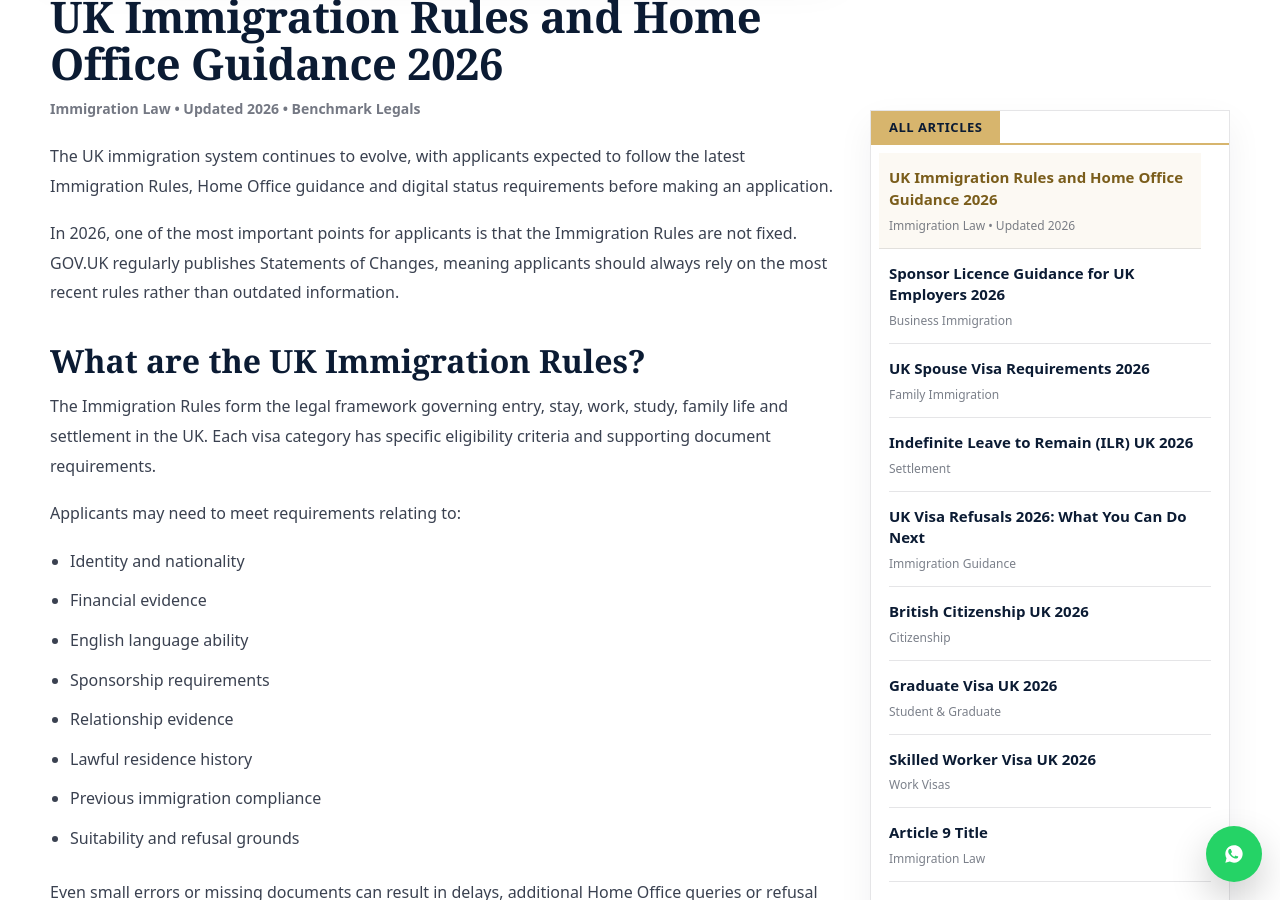
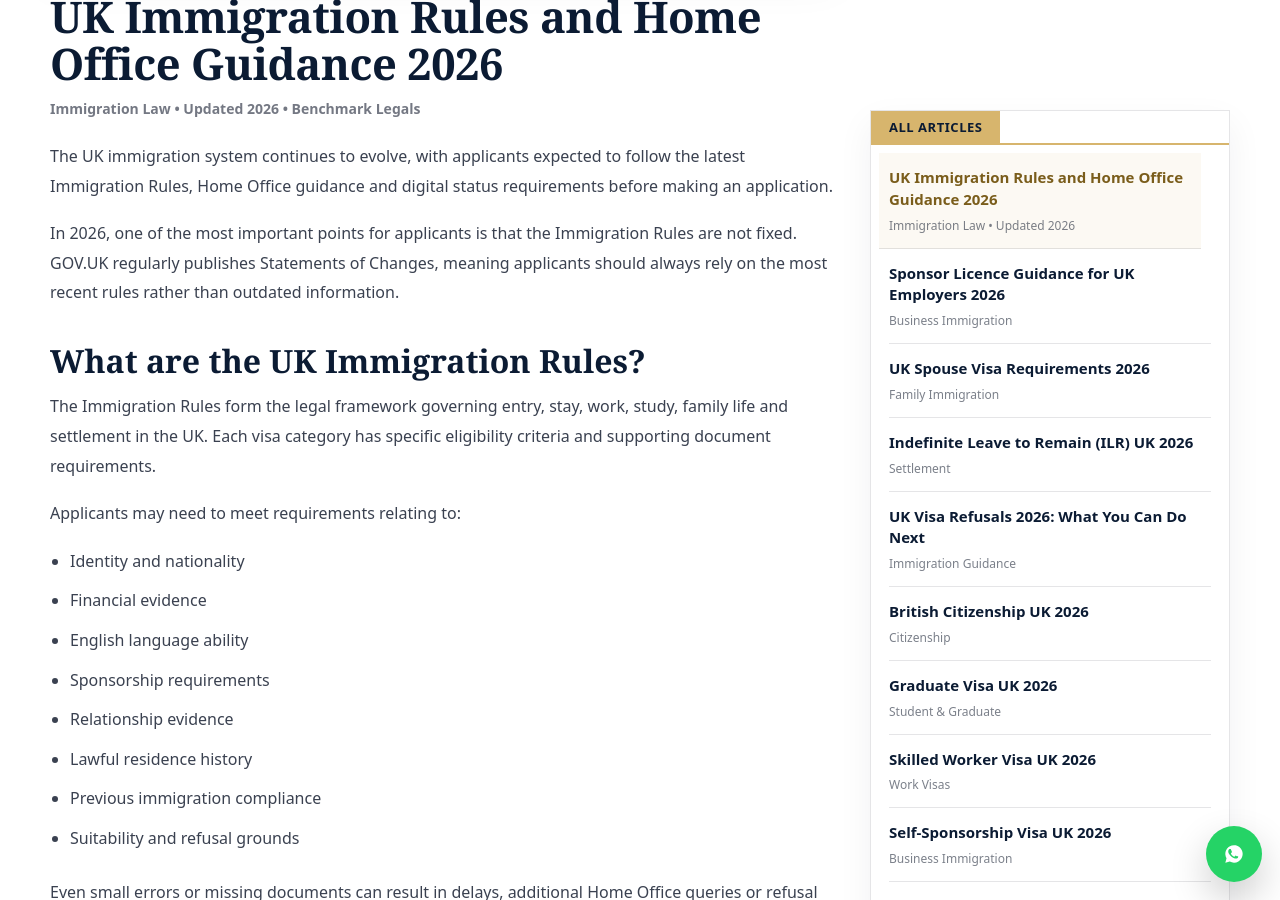
Before and after one commit to bethy-123/benchmarklegals, a Jekyll site: the page blogs.html, which Jekyll copies as it is, in a window 1280 px wide and 900 px high, scrolled down 957 px. Built offline with Jekyll 4.4.1, drawn with Linux system fonts in a browser that asks for light colours.

Commit message:
Update blogs.html

```diff
--- a/blogs.html
+++ b/blogs.html
@@ -1285,12 +1285,109 @@
 </article>
 
             <!-- ARTICLE 9 -->
-            <article class="blogPanel" id="article-9" data-title="Article 9">
-              <img class="articleImage" src="assets/ukimmig.png" alt="Article 9">
-              <h2 class="blogTitle">Article 9 Title</h2>
-              <div class="blogMeta">Immigration Law • Benchmark Legals</div>
-              <div class="blogContent"><p>Write article 9 content here.</p></div>
-            </article>
+<article class="blogPanel" id="self-sponsorship" data-title="Self-Sponsorship Visa UK 2026">
+
+  <img class="articleImage" src="assets/self-sponsorship.png" alt="Self-Sponsorship Visa UK 2026">
+
+  <h2 class="blogTitle">Self-Sponsorship Visa UK 2026: How to Start a Business and Sponsor Yourself</h2>
+
+  <div class="blogMeta">Business Immigration • Updated 2026 • Benchmark Legals</div>
+
+  <div class="blogContent">
+
+    <p>
+      The concept of a “self-sponsorship visa” has become increasingly popular among entrepreneurs looking to move to the UK.
+      While there is no official visa called self-sponsorship, it is possible to structure your business in a way that allows you to sponsor yourself under the Skilled Worker route.
+    </p>
+
+    <p>
+      This pathway can be complex and requires careful planning, but it can offer a route to live and work in the UK through your own business.
+    </p>
+
+    <h2>What is Self-Sponsorship?</h2>
+
+    <p>
+      Self-sponsorship typically involves setting up a UK company, obtaining a Sponsor Licence for that company, and then sponsoring yourself as an employee under the Skilled Worker visa route.
+    </p>
+
+    <p>
+      This is not a shortcut or separate visa category. It must fully comply with the same rules as any other sponsor licence and Skilled Worker application.
+    </p>
+
+    <h2>How the Process Works</h2>
+
+    <p>
+      The process usually involves several stages. First, a UK company is established and prepared to meet Home Office requirements.
+      The business must be genuine, operational and capable of sponsoring workers.
+    </p>
+
+    <p>
+      Once the company is ready, it applies for a Sponsor Licence. If approved, the business can assign a Certificate of Sponsorship and proceed with a Skilled Worker visa application.
+    </p>
+
+    <h2>Key Requirements</h2>
+
+    <p>
+      As with any sponsor licence application, the business must demonstrate that it is genuine and operating lawfully in the UK.
+    </p>
+
+    <p>
+      The role being sponsored must meet the required skill and salary levels, and the structure of the business must be credible and sustainable.
+    </p>
+
+    <h2>Challenges and Considerations</h2>
+
+    <p>
+      Self-sponsorship cases are often subject to higher scrutiny by the Home Office. The business must show real commercial activity and a genuine need for the role.
+    </p>
+
+    <p>
+      Poor planning, weak business structure or lack of evidence can lead to refusal of the sponsor licence or visa application.
+    </p>
+
+    <h2>Common Mistakes to Avoid</h2>
+
+    <p>
+      One of the most common mistakes is treating self-sponsorship as a simple workaround. In reality, it requires full compliance with immigration and business regulations.
+    </p>
+
+    <p>
+      Another issue is failing to demonstrate that the business is genuinely trading and capable of supporting the role being sponsored.
+    </p>
+
+    <h2>Is Self-Sponsorship Right for You?</h2>
+
+    <p>
+      This route may be suitable for individuals with a clear business plan, relevant experience and the ability to establish and run a genuine UK business.
+    </p>
+
+    <p>
+      However, it is not suitable for every situation and should be carefully assessed before proceeding.
+    </p>
+
+    <h2>How Benchmark Legals Can Help</h2>
+
+    <p>
+      At Benchmark Legals, we assist clients in understanding whether this route is suitable for their circumstances and guide them through the requirements involved.
+    </p>
+
+    <p>
+      Our focus is on ensuring that applications are structured correctly and meet Home Office expectations.
+    </p>
+
+    <h2>Need Guidance on Self-Sponsorship?</h2>
+
+    <p>
+      If you are considering moving to the UK through a business route, contact Benchmark Legals for clear guidance on your options and next steps.
+    </p>
+
+    <p style="margin-top:30px; font-size:13px; color:#666;">
+      Disclaimer: Immigration Rules and Home Office guidance are subject to change. This article provides general information only and should not be relied upon as legal advice. Always check the latest guidance on GOV.UK or seek professional advice before making an application.
+    </p>
+
+  </div>
+
+</article>
 
             <!-- ARTICLE 10 -->
             <article class="blogPanel" id="article-10" data-title="Article 10">
@@ -1367,10 +1464,10 @@
   <small>Work Visas</small>
 </button>
 
-                <button class="blogLink" type="button" data-target="article-9">
-                  <h4>Article 9 Title</h4>
-                  <small>Immigration Law</small>
-                </button>
+                <button class="blogLink" type="button" data-target="self-sponsorship">
+  <h4>Self-Sponsorship Visa UK 2026</h4>
+  <small>Business Immigration</small>
+</button>
 
                 <button class="blogLink" type="button" data-target="article-10">
                   <h4>Article 10 Title</h4>
```
